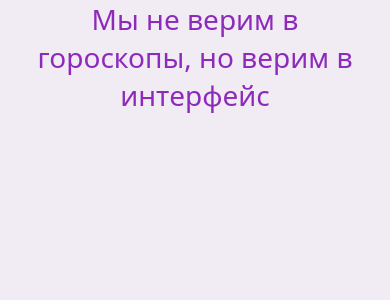
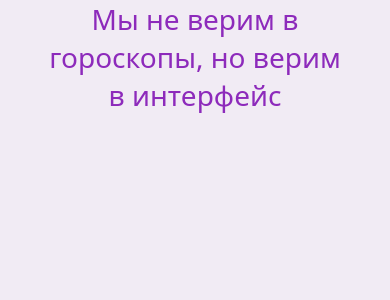
Before and after one commit to GoldenEy3-maker/ui-type, a Next.js app: page / in a window 390 px wide. Shown: the top 300 px of the page. Built offline with nearby package versions, Linux system fonts and the light colour scheme.

Commit message:
fix: fix container

```diff
--- a/src/styles/globals.sass
+++ b/src/styles/globals.sass
@@ -42,7 +42,7 @@
 @layer utilities
   .main-container
     display: grid
-    grid-template-columns: utils.calc-clamp(1rem, 3rem, 640, 1536) [main-start] repeat(24, 1fr) [main-end] utils.calc-clamp(1rem, 3rem, 640, 1536)
+    grid-template-columns: utils.calc-clamp(1rem, 3rem, 640, 1536) repeat(2, 1fr) [main-start] repeat(20, 1fr) [main-end] repeat(2, 1fr) utils.calc-clamp(1rem, 3rem, 640, 1536)
   .max-container
     width: 100%
     max-width: 120rem
```
